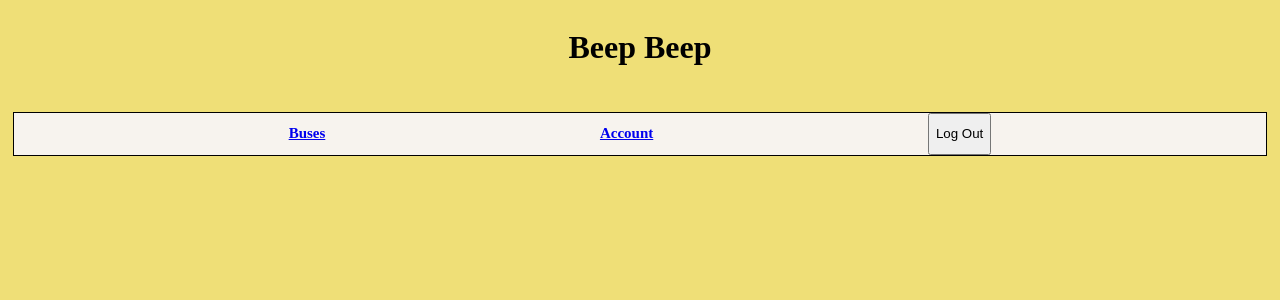
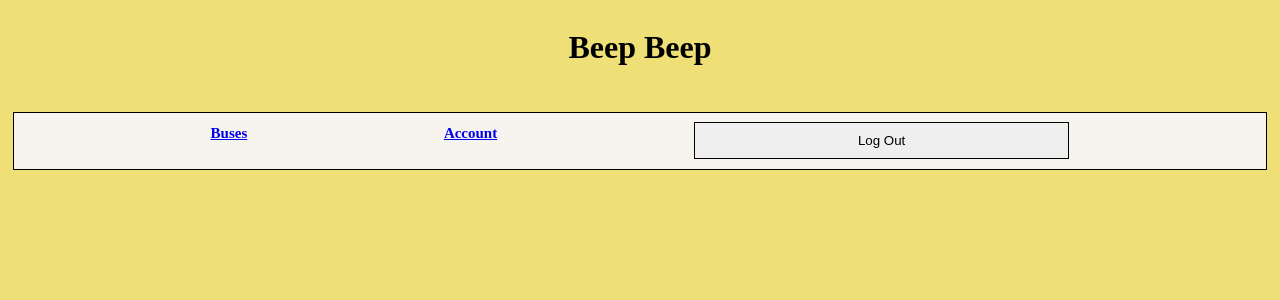
Before and after one commit to traceygordon/beep-beep, a React (Vite) app in the folder client/: page / in a window 1280 px wide. Shown: the top 300 px of the page. Built offline with nearby package versions, Linux system fonts and the light colour scheme; sample sign-in values are in the browser's storage.

Commit message:
updating account page

```diff
--- a/client/src/components/Account.jsx
+++ b/client/src/components/Account.jsx
@@ -23,19 +23,28 @@ export default function Account({ token }) {
     }
   }, [token, navigate]);
 
-  function handleLogout() {
-    setToken(null);
-    localStorage.removeItem("token");
-    navigate("/login");
+  function usernameChange(){
+    const username = window.prompt("Enter your username","");
+
+
   }
+
+  function passwordChange(){
+    const password = window.prompt("Enter your password","");
+  }
+
 
   if (!user) return <p>Loading account details...</p>;
 
   return (
     <div className="account-container">
       <h2>Welcome, {user.username}!</h2>
+      <img className="user-image" src="/frizz.jpg" alt="user-image" />
       <p><strong>Username:</strong> {user.username}</p>
-      <button onClick={handleLogout}>Logout</button>
+      <button onClick={usernameChange()}>change username</button>
+      <br />
+      <button onClick={passwordChange()}>change password</button>
+
     </div>
   );
 }
--- a/client/src/components/Navigation.jsx
+++ b/client/src/components/Navigation.jsx
@@ -22,7 +22,7 @@ localStorage.removeItem("token")
         <h2>Account</h2>
       </Link>
 
-      <button onClick={handleClick}>Log Out</button> </>
+      <button className="logout-button" onClick={handleClick}>Log Out</button> </>
       ) : (
 <>
       <Link to={"/login"}>
--- a/client/src/index.css
+++ b/client/src/index.css
@@ -1,5 +1,5 @@
 body {
-  font-family: "Times New Roman", Times, serif;
+  font-family: 'Brush Script MT', cursive;
   background-color: rgb(239, 223, 119);
 }
 
@@ -88,6 +88,24 @@ body {
   border: 0.06em solid black;
 }
 
+.user-image {
+  width: 200px;
+  height: 200px;
+  border-radius: 50%;
+  object-fit: cover;
+}
+
+.logout-button{
+  color: rgb(0, 0, 0);
+  padding: 10px 15px;
+  width: 30%;
+  border: solid black, .2px;
+  cursor: pointer;
+  margin-bottom: 10px;
+  margin-top: 9px;
+
+}
+
 .delete-button {
   background-color: #f04e4e;
   color: white;
```
Also changed, not shown: client/public/frizz.jpg (added).
